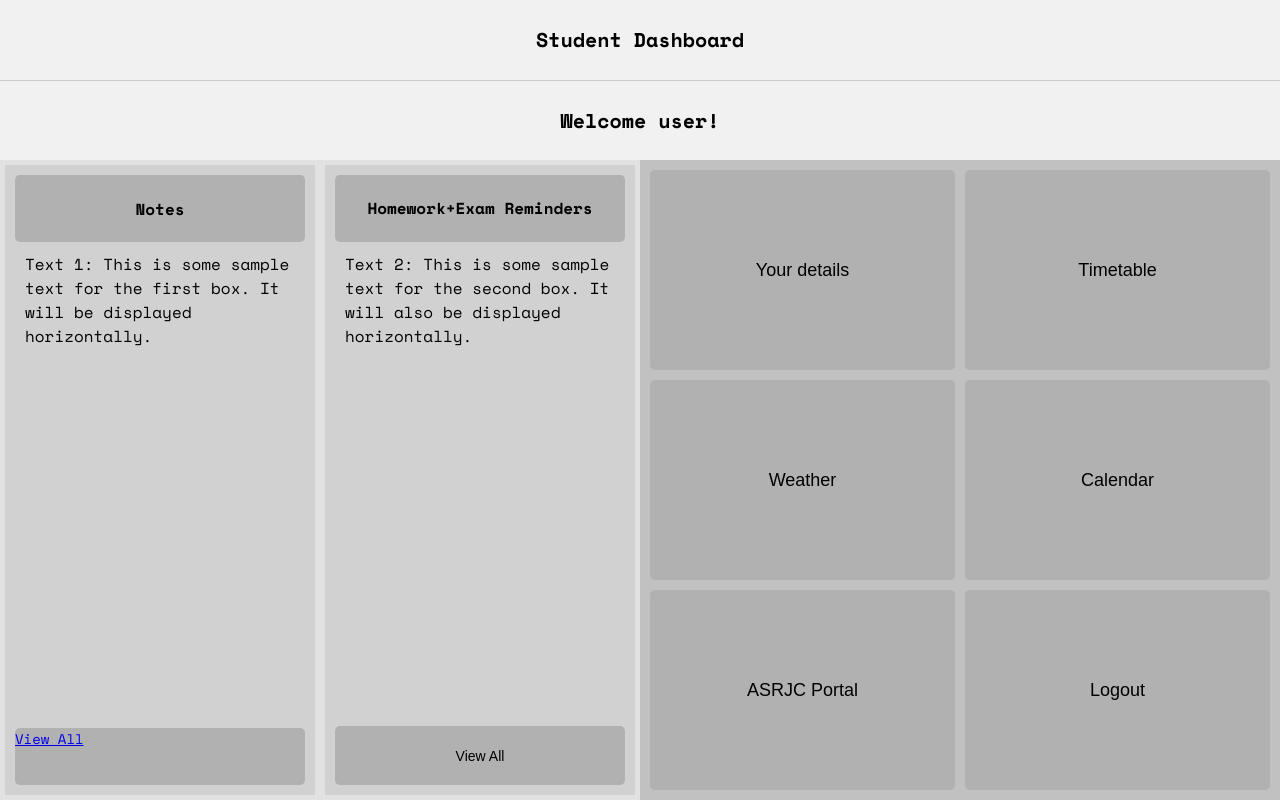
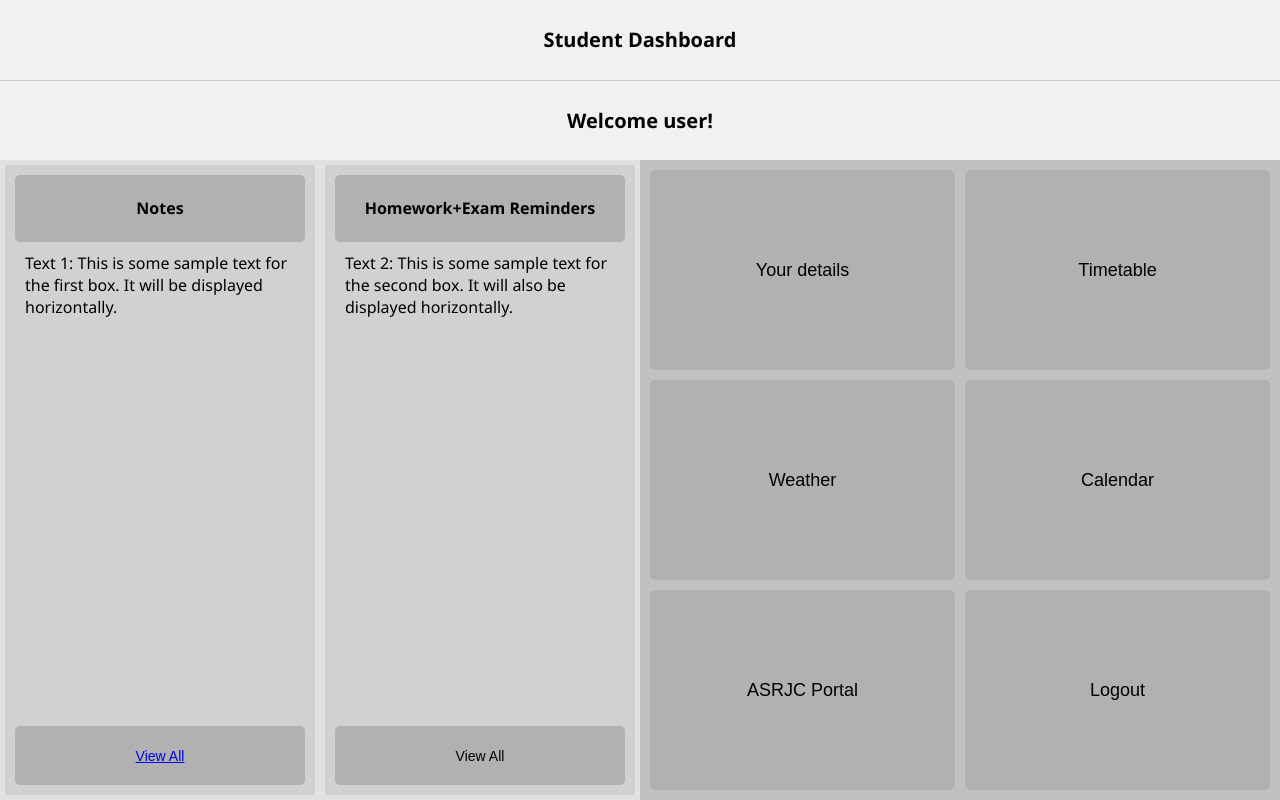
Before and after one commit to monitorseer/flask_project, a Flask app: page / in a window 1280 px wide. Run offline with Flask 3, Linux system fonts and the light colour scheme; the visitor is signed in with stand-in values (Sample User, id 1).

Commit message:
Fixed note issues
Potential for more features later

```diff
--- a/website/static/home.css
+++ b/website/static/home.css
@@ -3,7 +3,7 @@ body, html {
     padding: 0;
     height: 100%;
     width: 100%;
-	font-family: 'Space Mono', 'Segoe UI'
+	font-family: 'Segoe UI'
 }
 
 .container {
--- a/website/templates/base.html
+++ b/website/templates/base.html
@@ -3,7 +3,6 @@
 <head>
     <meta charset="UTF-8">
     <meta name="viewport" content="width=device-width, initial-scale=1.0">
-    <title>My Website</title>
     <link href="https://stackpath.bootstrapcdn.com/bootstrap/4.5.2/css/bootstrap.min.css" rel="stylesheet">
     <link rel="stylesheet" href="{{ url_for('static', filename='base.css') }}">
     <link rel="icon" type="image/x-icon" href="{{ url_for('static', filename='favicon.ico') }}">
--- a/website/templates/home.html
+++ b/website/templates/home.html
@@ -1,9 +1,6 @@
 <!DOCTYPE html>
 <html lang="en">
 <head>
-	<link rel="preconnect" href="https://fonts.googleapis.com">
-	<link rel="preconnect" href="https://fonts.gstatic.com" crossorigin>
-	<link href="https://fonts.googleapis.com/css2?family=Space+Mono:ital,wght@0,400;0,700;1,400;1,700&display=swap" rel="stylesheet">
     <meta charset="utf-8">
     <meta name="viewport" content="width=device-width, initial-scale=1.0">
     <title>Student Dashboard</title>
@@ -20,7 +17,7 @@
             <div class="text-container">
                 <div class="title">Notes</div>
                 <div class="text">Text 1: This is some sample text for the first box. It will be displayed horizontally.</div>
-                <a href="/notes" class="small-button">View All</a>
+                <button class="small-button"><a href="/notes">View All</a></button>
             </div>
             <div class="text-container">
                 <div class="title">Homework+Exam Reminders</div>
```
Also changed, not shown: website/templates/notes.html (+13 -10 lines).
